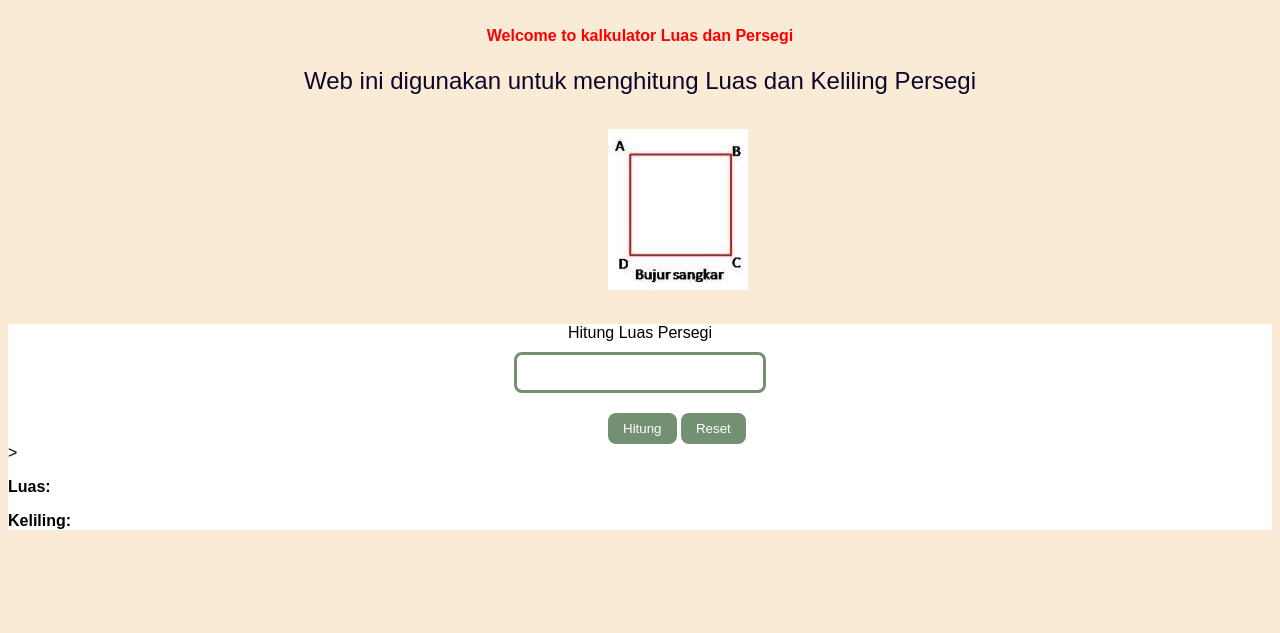
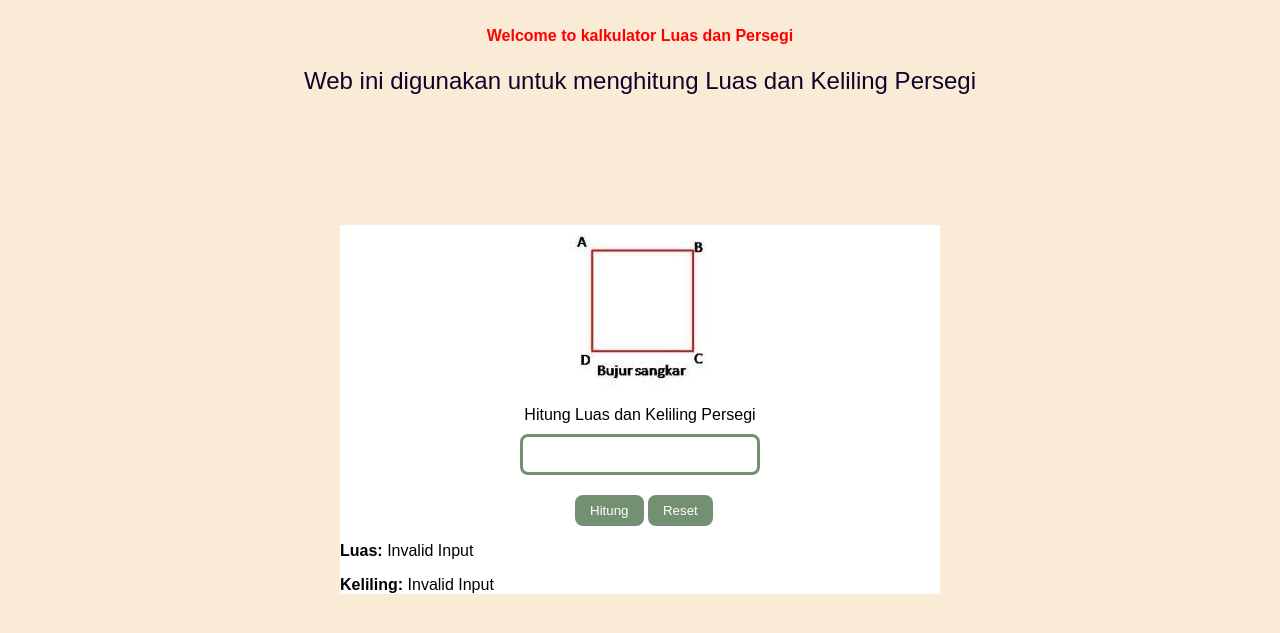
Before and after one commit to revou-fundamental-course/8-jan-24-Agung7320, a plain HTML site: page index.html in a window 1280 px wide. Both pictures are taken after a click on the button "Hitung". Shown: the part 79-712 px from the top of the page. Drawn offline with Linux system fonts and the light colour scheme.

Commit message:
first push

```diff
--- a/CSS/style.css
+++ b/CSS/style.css
@@ -22,26 +22,34 @@ header p{
     margin-top: 5px;
     font-size: x-large;
     color: rgb(14, 4, 41) ;
+    margin-bottom: 20px;
 
 }
 
 img{
+    display: block;
     align-items: center;
     justify-items: center;
-    margin-left: 600px;
-    margin-bottom: 30px;
+    margin: 0 auto;
+
 }
 
 .container{
+    max-width: 600px;
+    margin: 100px auto;
     background-color: white;
+
+
 }
 .inputSection{
+    margin-top: 20px;
     display: flex;
     flex-direction: column;
     text-align: center;
     align-content: center;
-    margin-left: 40%;
-    margin-right: 40%;
+    margin-left: 30%;
+    margin-right: 30%;
+
 }
 
 #squareSide {
@@ -64,9 +72,10 @@ button {
     border-radius: 8px;
     padding: 8px 15px;
     cursor: pointer;
+
 }
 #countButton{
-    margin-left: 600px;
+    margin-left: 235px;
 }
 
 button:hover {
--- a/JS/script.js
+++ b/JS/script.js
@@ -0,0 +1,18 @@
+document.getElementById('countButton').addEventListener('click', calculate);
+document.getElementById('resetButton').addEventListener('click', resetForm);
+
+function calculate() {
+    var sideLength = parseFloat(document.getElementById('squareSide').value);
+
+    var area = sideLength * sideLength;
+    var perimeter = 4 * sideLength;
+
+    document.getElementById('hasilluas').innerText = isNaN(area) ? "Invalid Input" : area.toFixed(2);
+    document.getElementById('hasilkeliling').innerText = isNaN(perimeter) ? "Invalid Input" : perimeter.toFixed(2);
+}
+
+function resetForm() {
+    document.getElementById('squareSide').value = '';
+    document.getElementById('hasilluas').innerText = '';
+    document.getElementById('hasilkeliling').innerText = '';
+}
--- a/index.html
+++ b/index.html
@@ -13,11 +13,11 @@
         <p>Web ini digunakan untuk menghitung Luas dan Keliling Persegi </p>
     </header>
 
-    <img src="persegi.jpeg">
 
 <div class="container">
+    <img src="persegi.jpeg">
     <div class="inputSection">
-        <label for="squareSide" id="lblsquareSide">Hitung Luas Persegi</label>
+        <label for="squareSide" id="lblsquareSide">Hitung Luas dan Keliling Persegi</label>
         <input type="number" id="squareSide">
     </div>
 
@@ -27,13 +27,13 @@
 
     </div>
 
-
-    ><div class="results">
+     <div class="results">
         <p><strong>Luas:</strong> <span id="hasilluas"></span></p>
         <p><strong>Keliling:</strong> <span id="hasilkeliling"></span></p>
      </div>
 
 </div>
+<script src="JS/script.js"></script>
 
 </body>
 </html>
```
